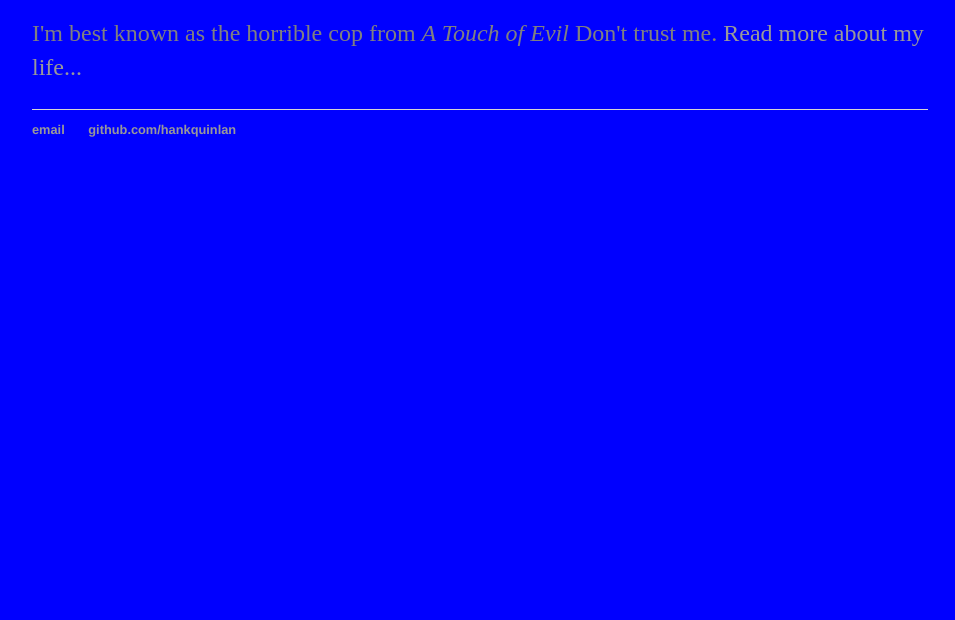
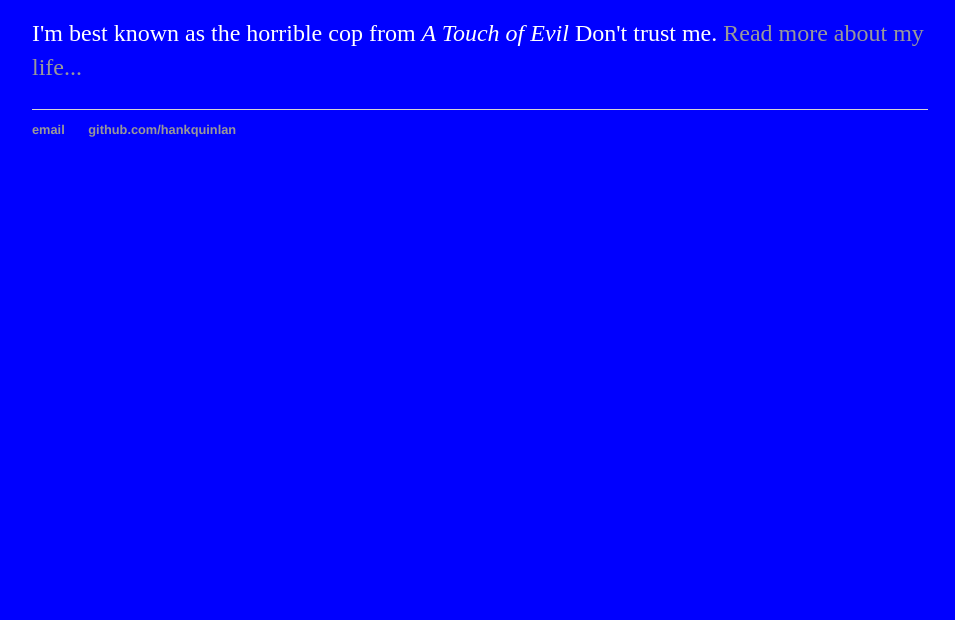
Before and after one commit to randradegh/site, a plain HTML site: page index.html in a window 1280 px wide. Shown: the part 180-800 px from the top of the page, without its empty margins (160-1115 px from the left). Drawn offline with Linux system fonts and the light colour scheme.

Commit message:
Update main.css
Cambio de color de p.

```diff
--- a/css/main.css
+++ b/css/main.css
@@ -27,7 +27,7 @@ h1 {
 p {
     font-size: 1.5em;
     line-height: 1.4em;
-    color: gray;
+    color: white;
 }
 footer {
     border-top: 1px solid #d5d5d5;
```
